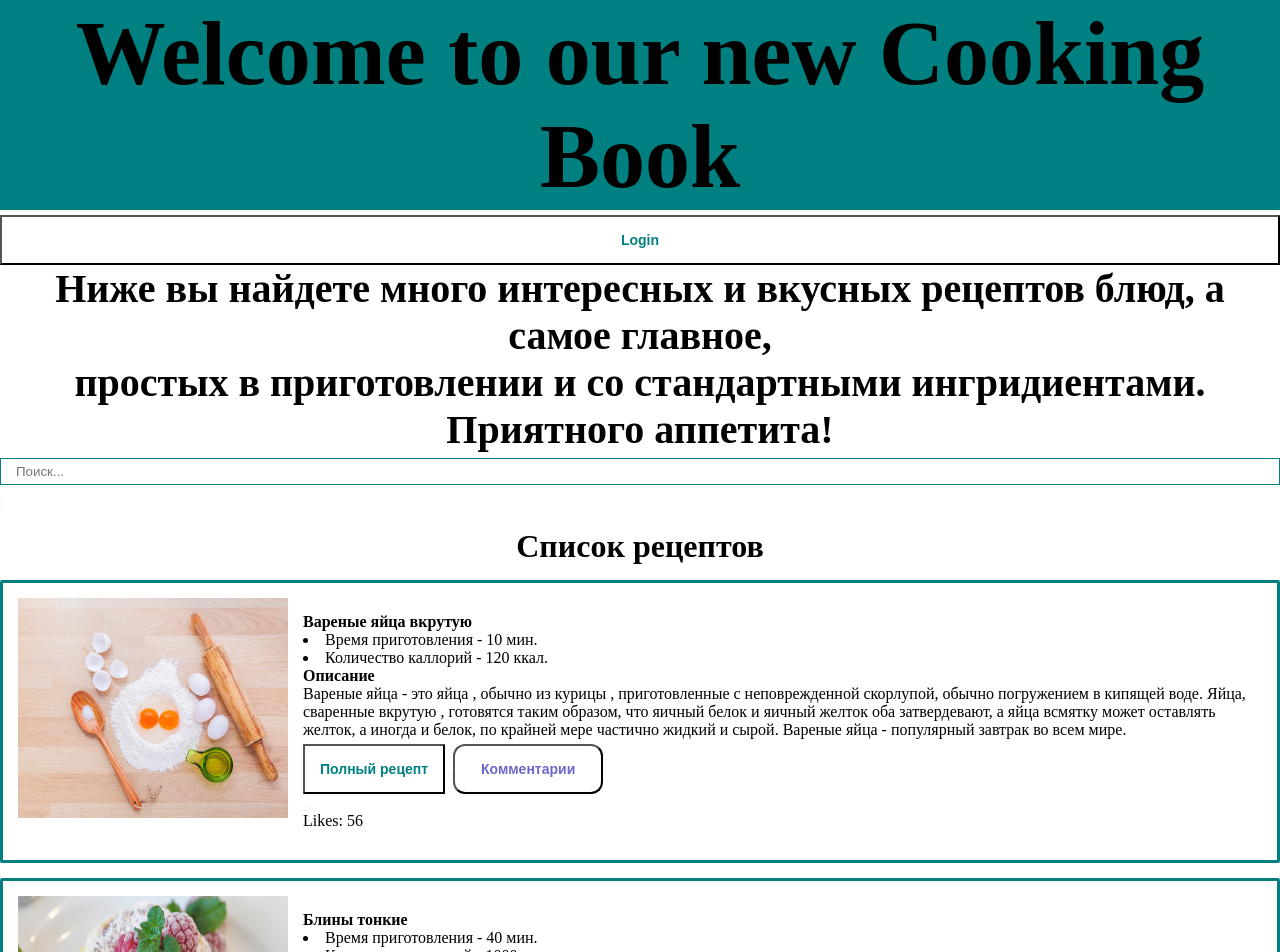
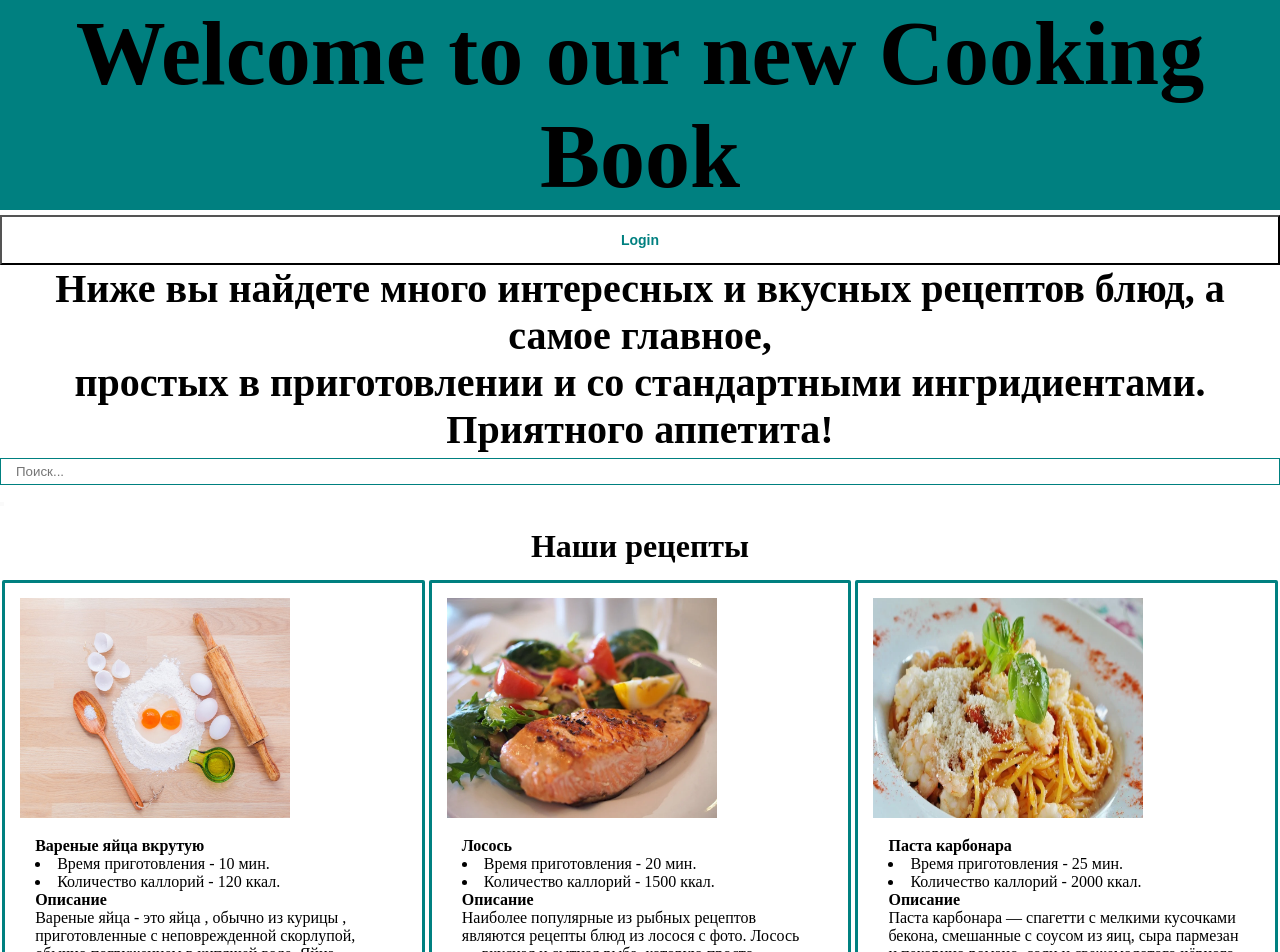
Before and after one commit to stasBigunenko/pet-cooking-book, a React (Create React App) app: page /recipes in a window 1280 px wide. Shown: the top 952 px of the page. Built offline with nearby package versions, Linux system fonts and the light colour scheme; no server answers; data requests are answered from the project's data file.

Commit message:
Changed styles

```diff
--- a/db.json
+++ b/db.json
@@ -12,7 +12,7 @@
     },
     {
       "id": 2,
-      "order": 2,
+      "order": 5,
       "title": "Блины тонкие",
       "cookingTime": "40",
       "calories": 1000,
@@ -42,7 +42,7 @@
     },
     {
       "id": 5,
-      "order": 5,
+      "order": 2,
       "title": "Лосось",
       "cookingTime": "20",
       "calories": 1500,
--- a/src/App.css
+++ b/src/App.css
@@ -1,18 +1,18 @@
-/*для всех добавим общий стиль*/
+/*!*для всех добавим общий стиль*!*/
 * {
     margin: 0;
     padding: 0;
     box-sizing: border-box;
 }
 
-/*Стиль для нашего root*/
-#root {
-    display: flex;
-    align-items: center;
-    /*justify-content: center;*/
-    /*flex-direction: column;*/
-}
+/*!*Стиль для нашего root*!*/
+/*#root {*/
+/*    display: flex;*/
+/*    align-items: center;*/
+/*    !*justify-content: center;*!*/
+/*    !*flex-direction: column;*!*/
+/*}*/
 
-.App {
-    width: 800px;
-}
+/*.App {*/
+/*    width: 100px;*/
+/*}*/
--- a/src/Components/AddRecipe/AddRecipe.module.css
+++ b/src/Components/AddRecipe/AddRecipe.module.css
@@ -2,7 +2,7 @@
     margin-top: 5px;
     padding: 15px 15px;
     color: teal;
-    font-size: 14px;
+    font-size: 15px;
     background: transparent;
     border-radius: 1px;
     cursor: pointer;
@@ -11,6 +11,7 @@
     align-items: center;
     align-content: center;
     align-self: center;
+    width: 100%;
 }
 
 .addRec__btn:hover {
--- a/src/Components/AppRouter/AppRouter.js
+++ b/src/Components/AppRouter/AppRouter.js
@@ -1,5 +1,5 @@
 import React from 'react';
-import {Route, Switch} from "react-router-dom";
+import {Redirect, Route, Switch} from "react-router-dom";
 import {routes} from "../Router/Routes.js";
 
 const AppRouter = () => {
@@ -14,6 +14,7 @@ const AppRouter = () => {
                     key={route.path}
                 />
             )}
+            <Redirect to='/recipes'/>
         </Switch>
     );
 };
--- a/src/Components/Comments/Comments.module.css
+++ b/src/Components/Comments/Comments.module.css
@@ -9,10 +9,10 @@
     border-radius: 12px;
     cursor: pointer;
     font-weight: bold;
-    /*justify-content: center;*/
-    /*align-items: center;*/
-    /*align-content: center;*/
-    /*align-self: center;*/
+    justify-content: center;
+    align-items: center;
+    align-content: center;
+    align-self: center;
 }
 
 .comments__btn:hover {
--- a/src/Components/DishList/DishList.js
+++ b/src/Components/DishList/DishList.js
@@ -1,16 +1,19 @@
 import React from 'react';
 import RecipeCard from "../RecipeCard/RecipeCard.js";
+import classes from "./DishList.module.css"
 
 // Component that control the list of receipts and forwarded to the next component only 1 dish from the list with some props
 const DishList = ({dishes, remove, change, dnd}) => {
 
     return (
-        <div>
-            <h1 style={{marginTop: '20px', textAlign: 'center'}}>
-                Список рецептов
-            </h1>
+        <div style={{
+            display:"flex",
+            flexWrap:"wrap",
+            justifyContent:"space-around"
+        }}>
             {dishes.map(dish =>
                 <RecipeCard
+                    className={classes.dishlist}
                     change={change}
                     remove={remove}
                     dish={dish}
--- /dev/null
+++ b/src/Components/DishList/DishList.module.css
@@ -0,0 +1,6 @@
+.dishlist {
+    border: 1px solid teal;
+    display: flex;
+    /*flex-direction: row;*/
+    justify-content: center;
+}
--- a/src/Components/RecipeCard/RecipeCard.module.css
+++ b/src/Components/RecipeCard/RecipeCard.module.css
@@ -1,13 +1,17 @@
 .card {
     height: auto;
-    width: 100%;
-    display: flex;
+    width: 33%;
+    /*display: flex;*/
     padding: 15px;
     border-radius: 2px;
     border: solid teal;
     margin-top: 15px;
     /*background-color: rgba(255, 255, 255, 0.5);*/
     cursor: grab;
+    flex-wrap: wrap;
+    flex-basis: 33%;
+    flex-direction: row;
+
 }
 
 .card:hover {
--- a/src/Pages/Login.module.css
+++ b/src/Pages/Login.module.css
@@ -1,5 +1,5 @@
-.log {
-    display: inline-block;
-    align-items: center;
-    justify-content: center;
-}
+/*.log {*/
+/*    display: inline-block;*/
+/*    align-items: center;*/
+/*    justify-content: center;*/
+/*}*/
--- a/src/Pages/RecipeIdComment.js
+++ b/src/Pages/RecipeIdComment.js
@@ -38,7 +38,7 @@ const RecipeIdComment = () => {
     }
 
     return (
-        <div style={{justifyContent:'center', alignContent:'center'}}>
+        <div >
             <form
                 onSubmit={e => {
                     createComment(e)
@@ -53,7 +53,7 @@ const RecipeIdComment = () => {
                 {/*    required={true}*/}
                 {/*/>*/}
                 <textarea
-                    style={{width:"670px", height:"100px", justifyContent:'center', alignContent:'center'}}
+                    style={{display:'flex', width:"670px", height:"100px", justifyContent:'center', alignContent:'center'}}
                     placeholder='Оставьте свой комментарий здесь...'
                     value={commentBody}
                     onChange={e => setCommentBody(e.target.value)}
--- a/src/Pages/Recipes.js
+++ b/src/Pages/Recipes.js
@@ -119,6 +119,9 @@ function Recipes () {
                 dishes={dishes}
                 create={createRecipe}
             />
+            <h1 style={{marginTop: '20px', textAlign: 'center'}}>
+                Наши рецепты
+            </h1>
             <DishList
                 change={changeRecipe}
                 remove={removeRecipe}
```
